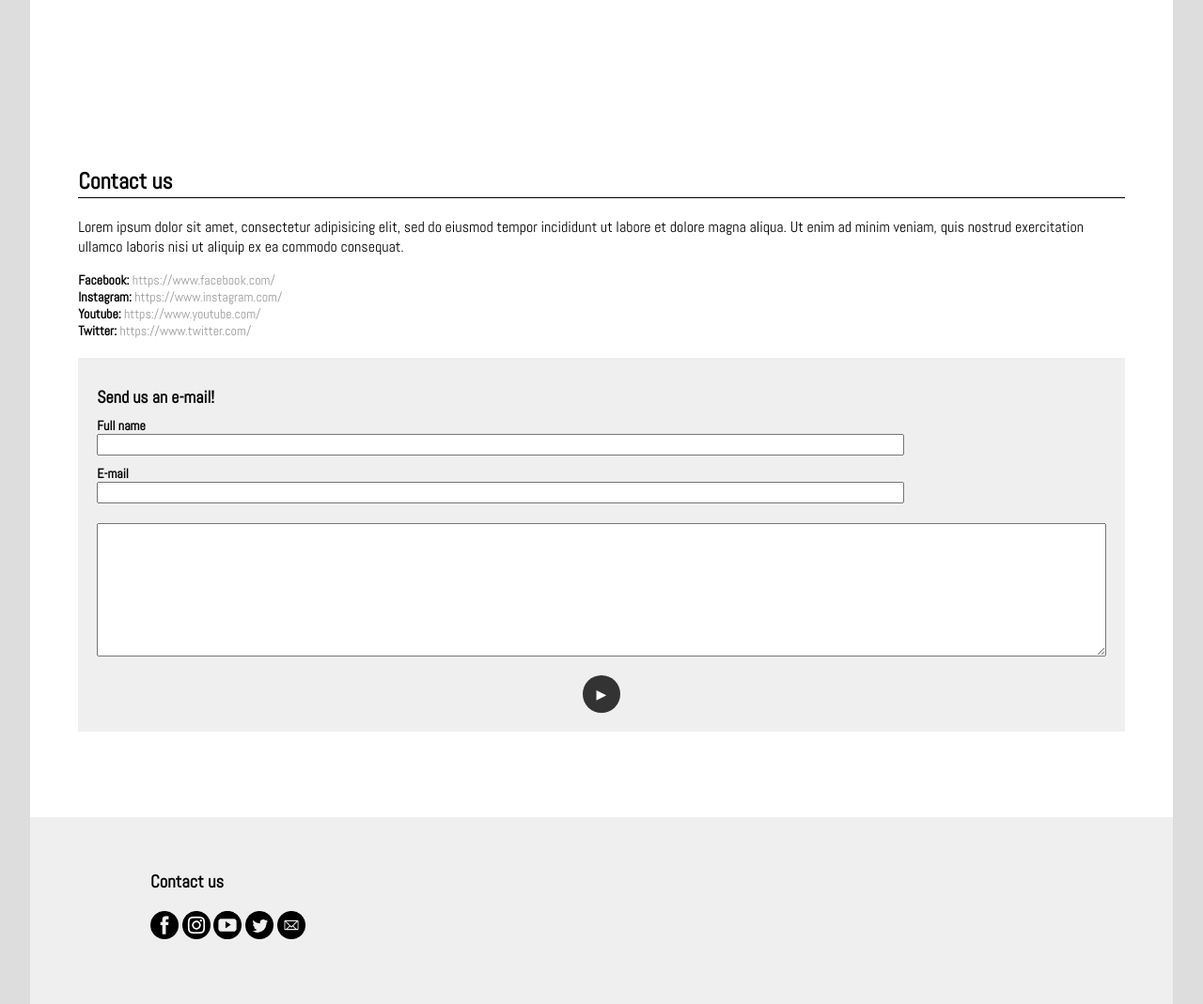
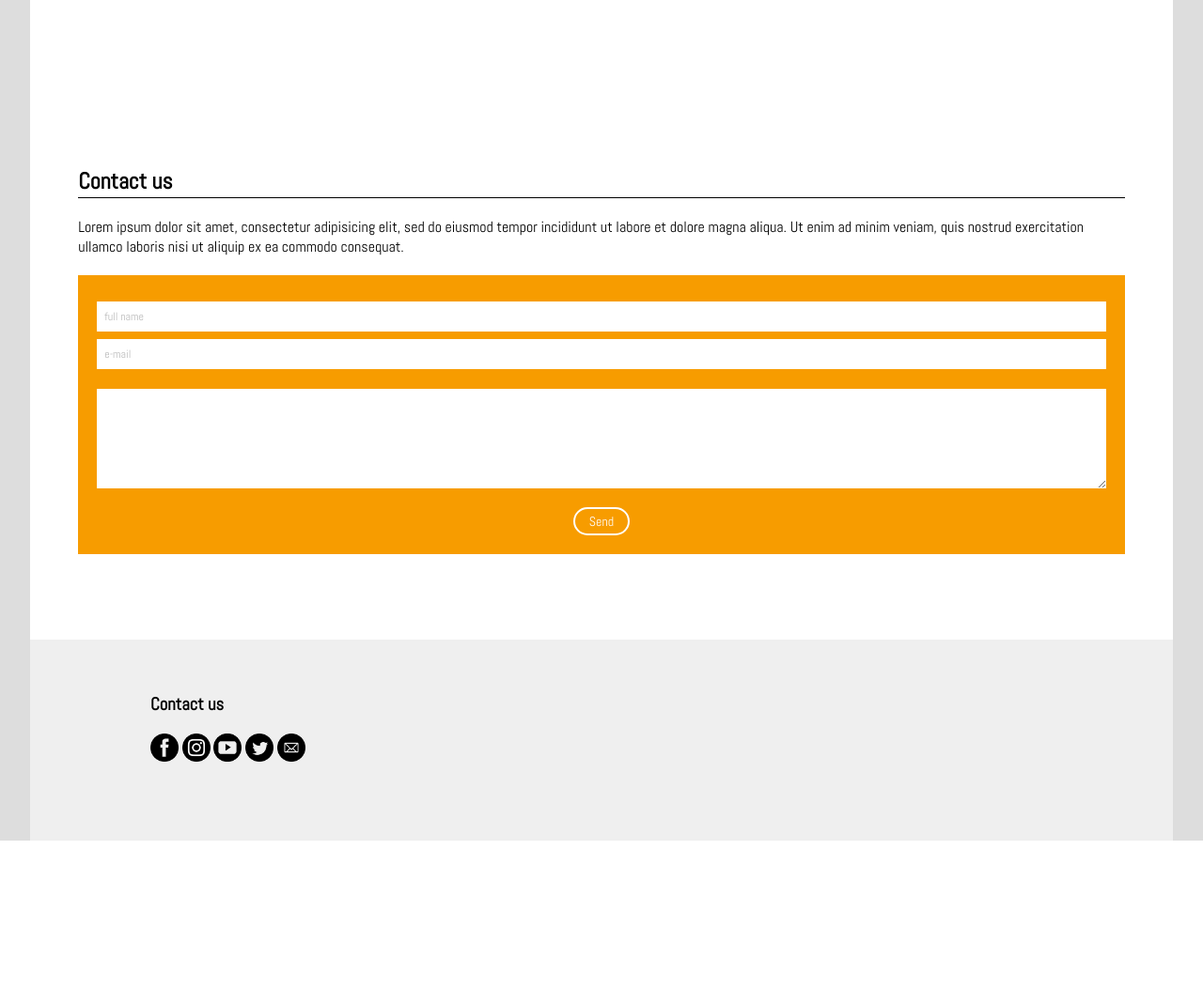
Before and after one commit to KodBagarn/PortfolioProject, a PHP site: page /contact.php in a window 1280 px wide. Shown: the part 839-1908 px from the top of the page at 94% size. After the commit the page ends 1734 px from the top, so only its background shows below. Run offline with PHP 8.4, Linux system fonts and the light colour scheme.

Commit message:
change of colours, contact form, headerlinks etc

```diff
--- a/contact.php
+++ b/contact.php
@@ -19,32 +19,17 @@
           <p>
             Lorem ipsum dolor sit amet, consectetur adipisicing elit, sed do eiusmod tempor incididunt ut labore et dolore magna aliqua.
             Ut enim ad minim veniam, quis nostrud exercitation ullamco laboris nisi ut aliquip ex ea commodo consequat.
-            <li>
-              Facebook: <a class="sociallinks" href="https://www.facebook.com/">https://www.facebook.com/</a>
-            </li>
-            <li>
-              Instagram: <a class="sociallinks" href="https://www.instagram.com/">https://www.instagram.com/</a>
-            </li>
-            <li>
-              Youtube: <a class="sociallinks" href="https://www.youtube.com/">https://www.youtube.com/</a>
-            </li>
-            <li>
-              Twitter: <a class="sociallinks" href="https://www.twitter.com/">https://www.twitter.com/</a>
-            </li>
           </p>
         </div>
 
         <div id="contactright">
           <form id="contactform" action="" method="">
-            <h2>Send us an e-mail!</h2>
-            <h3 class="contacth3">Full name</h3>
-            <input type="text" name="fullname" value="">
-            <h3 class="contacth3">E-mail</h3>
-            <input type="email" name="email" value="">
+            <input type="text" name="fullname" placeholder="full name">
+            <input type="email" name="email" placeholder="e-mail">
             <br><br>
-            <textarea name="name" rows="8" cols="60"></textarea>
+            <textarea name="name" rows="6" cols="60"></textarea>
             <br>
-            <input id="contactsubmit" type="submit" name="submit" value="▶">
+            <input id="contactsubmit" type="submit" name="submit" value="Send">
           </form>
         </div>
       </div>
--- a/main.css
+++ b/main.css
@@ -110,17 +110,22 @@ h1 {
 }
 
 #topnav > ul > li > a:hover {
-  color: #7c7c7c;
+  /*color: #7c7c7c;*/
   cursor: pointer;
+  border-bottom: 2px solid #ffcc75;
+  color: #d1d1d1;
 }
 
 .active{
-  border: solid #967b39 2px;
-  border-radius: 5px;
+  /*border: solid #967b39 2px;
+  border-radius: 5px;*/
+  border-bottom: 2px solid #f79c00;
+  /*background-color: rgba(247, 156, 0, 0.2);*/
 }
 
 .active:hover {
-  border: solid #7a652f 2px;
+  /*border: solid #7a652f 2px;*/
+  border-bottom: 2px solid #f79c00;
 }
 
 
@@ -227,32 +232,16 @@ h2 {
   margin-top: 20px;
 }
 
-#contactleft > li {
-  list-style: none;
-  font-weight: bold;
-  font-size: 14px;
-}
-
-.sociallinks {
-  text-decoration: none;
-  color: #999999;
-  font-weight: normal;
-  font-size: 14px;
-}
-
-.sociallinks:hover {
-  color: #7c7c7c;
-}
-
 #contactform {
   margin-bottom: 40px;
   width: 100%;
   padding: 20px;
-  padding-bottom: 20px;
   margin: 0 auto;
   overflow: hidden;
   box-sizing: border-box;
-  background-color: #efefef;
+  background-color: #f79c00;
+  /*border: 2px solid #e0e0e0;*/
+  text-align: center;
 }
 
 #contactform > h2 {
@@ -260,16 +249,32 @@ h2 {
   padding: 0;
   border: none;
   font-size: 18px;
-  margin-top: 10px;
+  margin-top: 5px;
+  margin-bottom: 10px;
+  color: #fff;
 }
 
 #contactform > input {
-  width: 80%;
+  width: 100%;
+  padding: 8px 0;
+  padding-left: 8px;
+  font-size: 12px;
+  margin-top: 8px;
+  border: none;
+  background-color: #fff;
+}
+
+#contactform > input:focus {
+  outline: 2px solid #e0e0e0;
+}
+
+#contactform > input::placeholder {
+  color: #bababa;
 }
 
 #contactform > #contactsubmit {
-  width: 40px;
-  height: 40px;
+  width: 60px;
+  height: 30px;
   display: block;
   margin: 0 auto;
   margin-top: 10px;
@@ -277,7 +282,13 @@ h2 {
   border: none;
   color: #fff;
   font-size: 14px;
-  background-color: #333;
+  border: 2px solid #fff;
+  padding: 0;
+  background-color: #f79c00;
+}
+
+#contactform > #contactsubmit:focus {
+  outline: none;
 }
 
 #contactform > #contactsubmit:hover {
@@ -285,15 +296,16 @@ h2 {
   cursor: pointer;
 }
 
-.contacth3 {
-  margin: 0;
-  margin-top: 10px;
-  font-size: 14px;
-}
-
 textarea {
   margin-bottom: 10px;
   width: 100%;
+  border: none;
+  background-color: #fff;
+  min-width: 234.41px;
+}
+
+textarea:focus {
+  outline: 2px solid #e0e0e0;
 }
 
 
@@ -302,7 +314,8 @@ textarea {
 h4{
   margin-bottom: 0;
   font-size: 19px;
-  color: #967b39;
+  /*color: #967b39;*/
+  color: #f79c00;
 }
 
 #logo{
@@ -339,17 +352,6 @@ footer {
   padding-bottom: 5%;
 }
 
-footer > p {
-  margin: 0;
-  font-weight: bold;
-}
-
-footer > p > a {
-  text-decoration: none;
-  font-weight: normal;
-  color: #999999;
-}
-
 footer > p > a:hover {
   color: #7c7c7c;
   cursor: pointer;
@@ -357,6 +359,11 @@ footer > p > a:hover {
 
 footer > a > img {
   width: 30px;
+  margin-bottom: 15px;
+}
+
+footer > a > img:hover {
+  opacity: 0.8;
 }
 
 /*      Media     */
```
Also changed, not shown: img/fbicono.png (added), img/igicono.png (added), img/mailicono.png (added), img/twittericono.png (added), img/youtubeicono.png (added).
